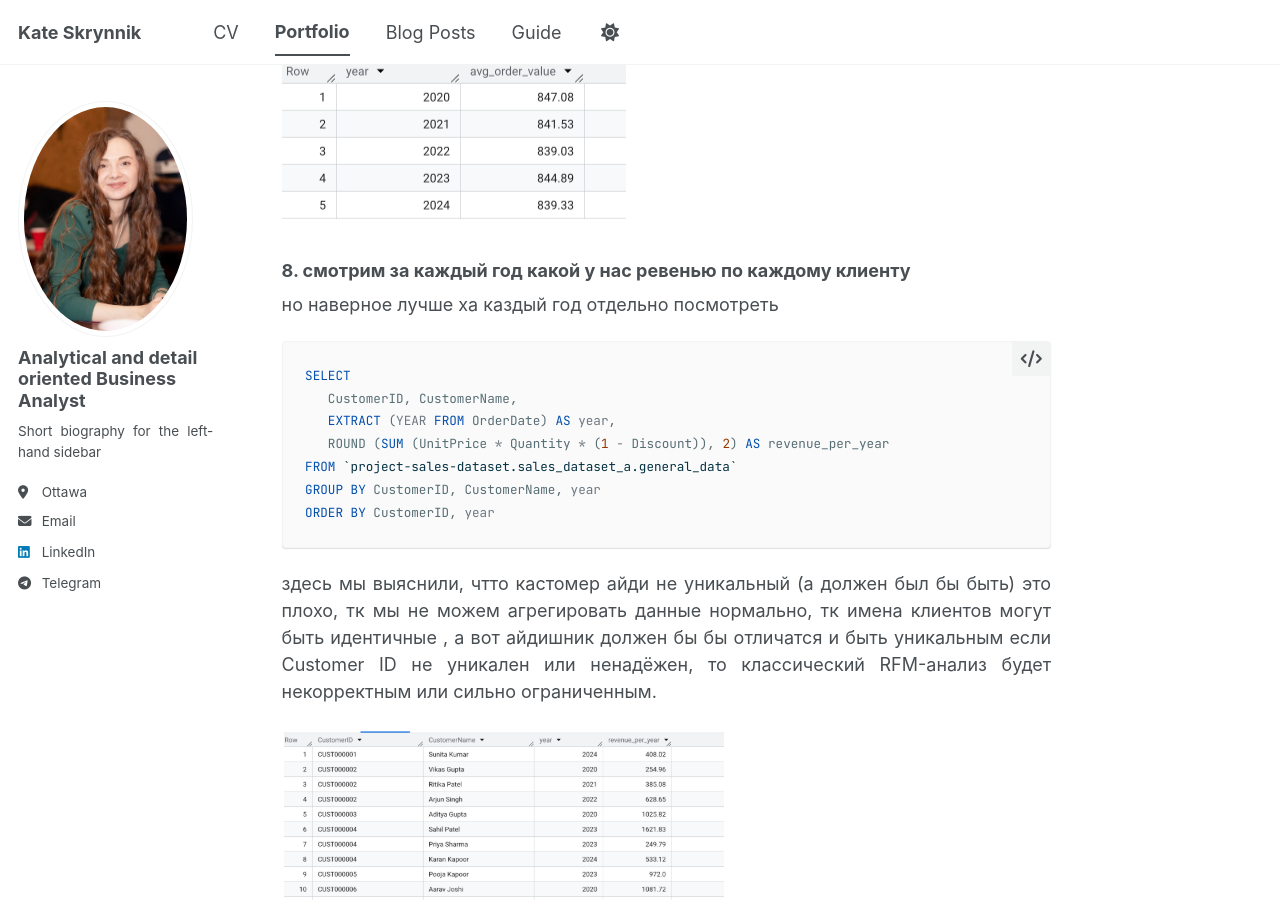
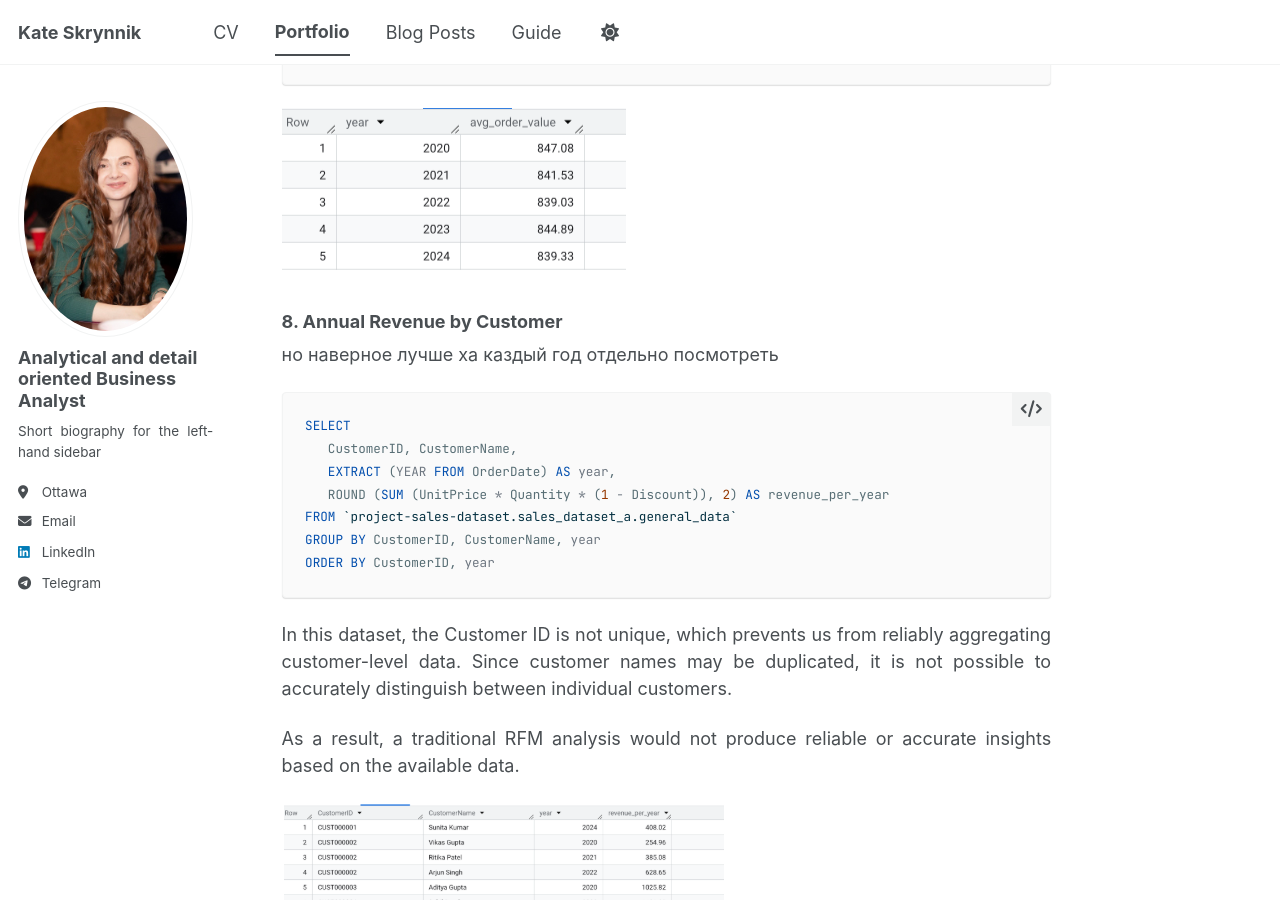
Before and after one commit to katevision/KateS, a Jekyll site: the page built from _portfolio/portfolio-2.md, in a window 1280 px wide and 900 px high, scrolled down 8839 px. Built offline with Jekyll 4.4.1, drawn with Linux system fonts in a browser that asks for light colours; a script bundle is joined from its source files by our own code; library files that are not in the unit come from our copies; some of the changed text lies outside the part shown.

Commit message:
Update portfolio-2.md

````diff
--- a/_portfolio/portfolio-2.md
+++ b/_portfolio/portfolio-2.md
@@ -203,6 +203,8 @@ For cross-selling and upselling opportunities, it would be valuable to analyze w
 
 However, in the current dataset (with test data), each order contains only a single product, which makes this type of basket analysis impossible.
 
+Here, I check whether there are any orders containing two or more products.
+
 ```sql
 SELECT  OrderID,
    COUNT (DISTINCT ProductID) AS unique_products
@@ -254,7 +256,7 @@ ORDER BY year
 
 <img src="{{ site.baseurl }}/images/avg_order_year.png">
 
-### 8. смотрим за каждый год какой у нас ревенью по каждому клиенту
+### 8. Annual Revenue by Customer
 
 но наверное лучше ха каздый год отдельно посмотреть
 
@@ -268,11 +270,9 @@ GROUP BY CustomerID, CustomerName, year
 ORDER BY CustomerID, year
 ```
 
+In this dataset, the Customer ID is not unique, which prevents us from reliably aggregating customer-level data. Since customer names may be duplicated, it is not possible to accurately distinguish between individual customers.
 
-здесь мы выяснили, чтто кастомер айди не уникальный (а должен был бы быть)
-это плохо, тк мы не можем агрегировать данные нормально, тк имена клиентов могут быть идентичные , а вот айдишник должен бы бы отличатся и быть уникальным
-если Customer ID не уникален или ненадёжен, то классический RFM-анализ будет некорректным или сильно ограниченным.
-
+As a result, a traditional RFM analysis would not produce reliable or accurate insights based on the available data.
 
 <img src="{{ site.baseurl }}/images/not_unique_id.png">
 
````
